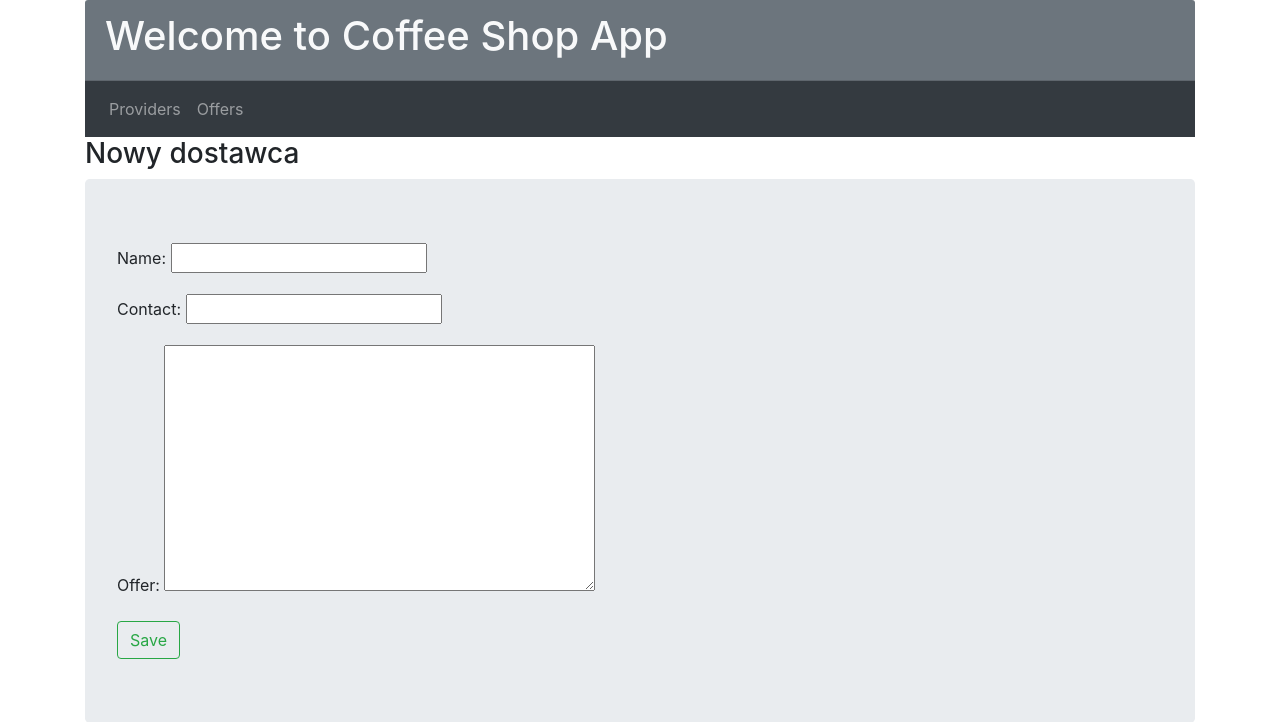
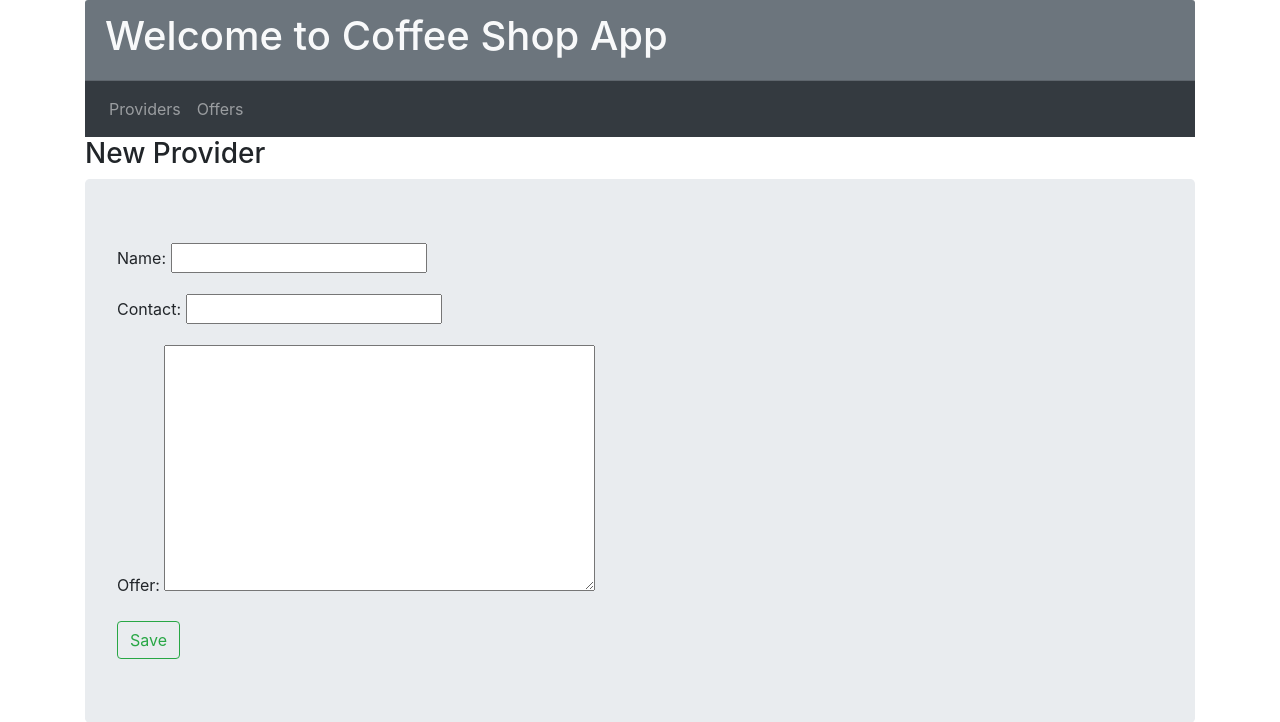
Before and after one commit to krudzinska/coffee_orders, a Django app: page /provider/new/ in a window 1280 px wide. Shown: the top 722 px of the page. Run offline with Django 3.2, Linux system fonts and the light colour scheme; some libraries are stand-ins or nearby versions.

Commit message:
heading change in provider_edit

```diff
--- a/coffeeshop/templates/coffeeshop/provider_edit.html
+++ b/coffeeshop/templates/coffeeshop/provider_edit.html
@@ -1,7 +1,7 @@
 {% extends 'coffeeshop/base.html' %}
 
 {% block content %}
-    <h3>Nowy dostawca</h3>
+    <h3>New Provider</h3>
     <form method="POST" class="jumbotron">{% csrf_token %}
         {{ form.as_p }}
         <button type="submit" class="save btn btn-outline-success btn-default">Save</button>
```
